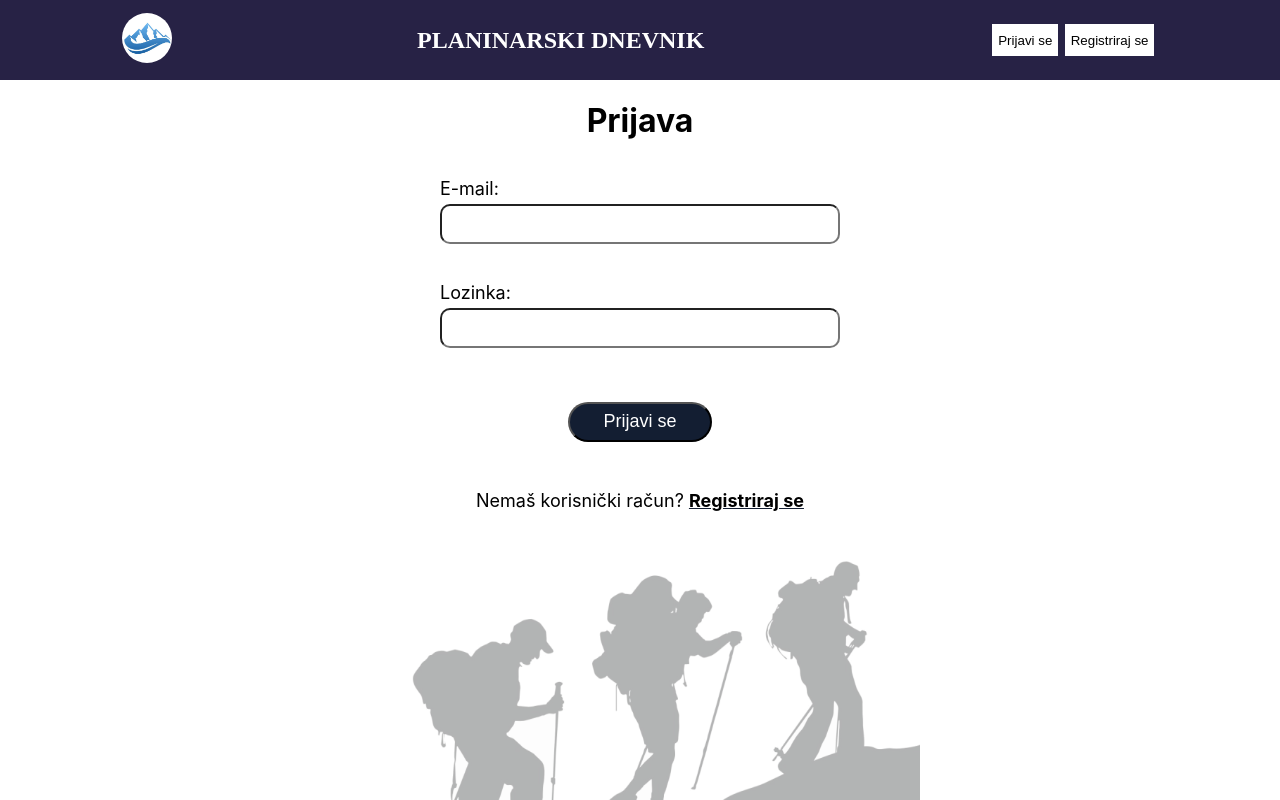
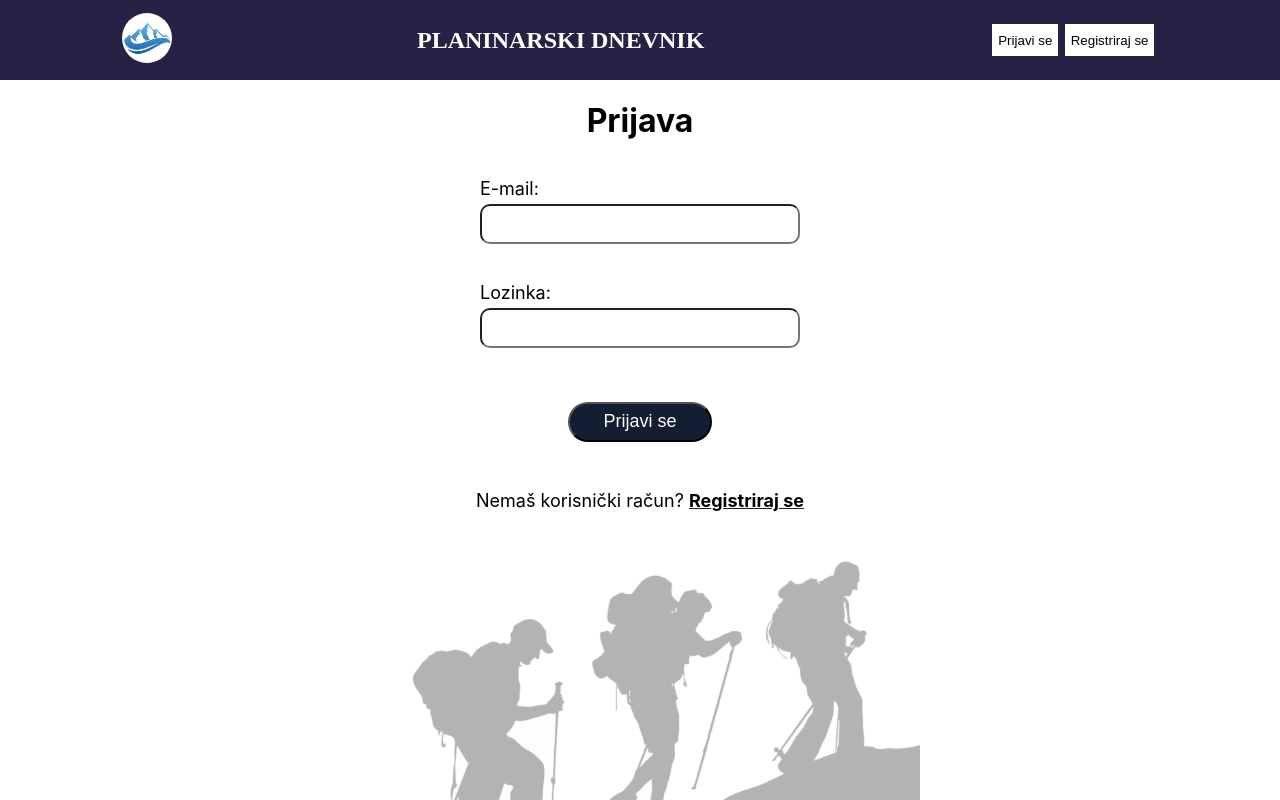
Before and after one commit to helen1c/Software_Engineering_RuntimeTerror, a React (Create React App) app in the folder IzvorniKod/frontend/: page /prijava in a window 1280 px wide. Shown: the top 800 px of the page. Built offline with nearby package versions, Linux system fonts and the light colour scheme; no server answers.

Commit message:
Changes in login form and registration form

```diff
--- a/IzvorniKod/frontend/src/components/css/LoginAndRegistrationForm.css
+++ b/IzvorniKod/frontend/src/components/css/LoginAndRegistrationForm.css
@@ -38,7 +38,8 @@ input {
     border-radius: 10px;
     text-indent: 5px;
     height: 2.5rem;
-    width: 25rem;
+    width: 25vw;
+    min-width: 12rem;
 }
 
 .errorText {
```
